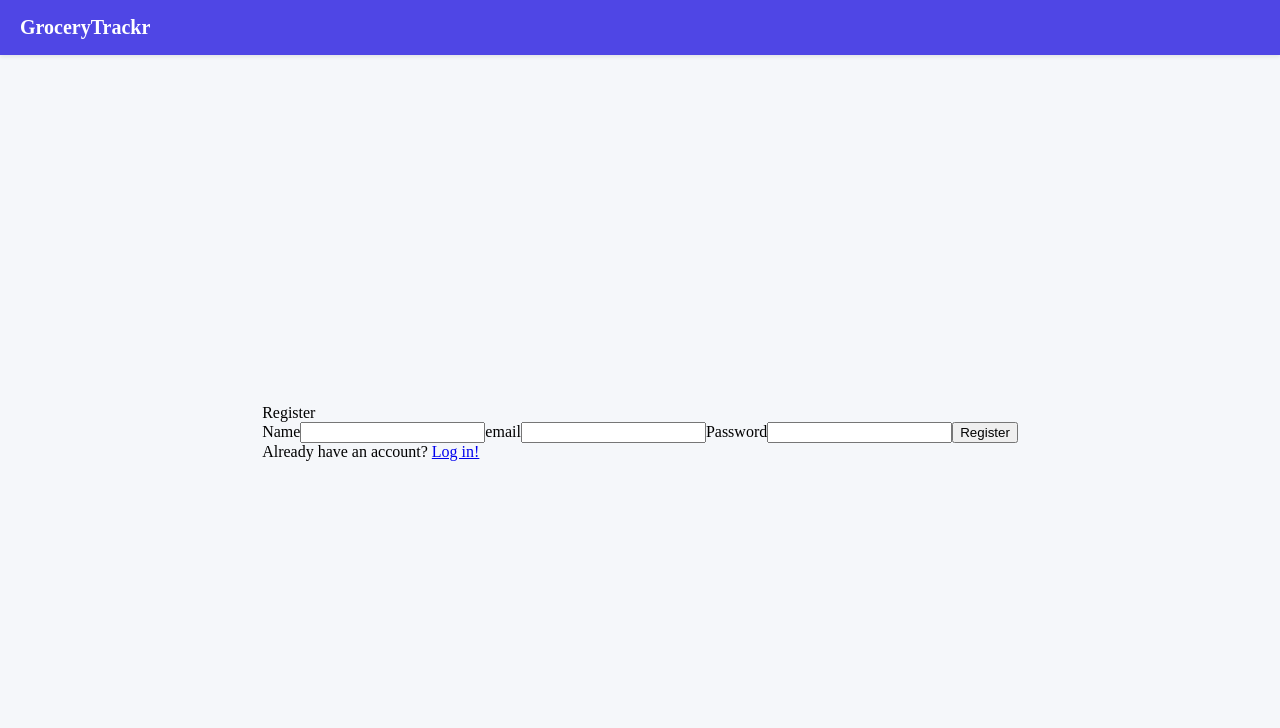
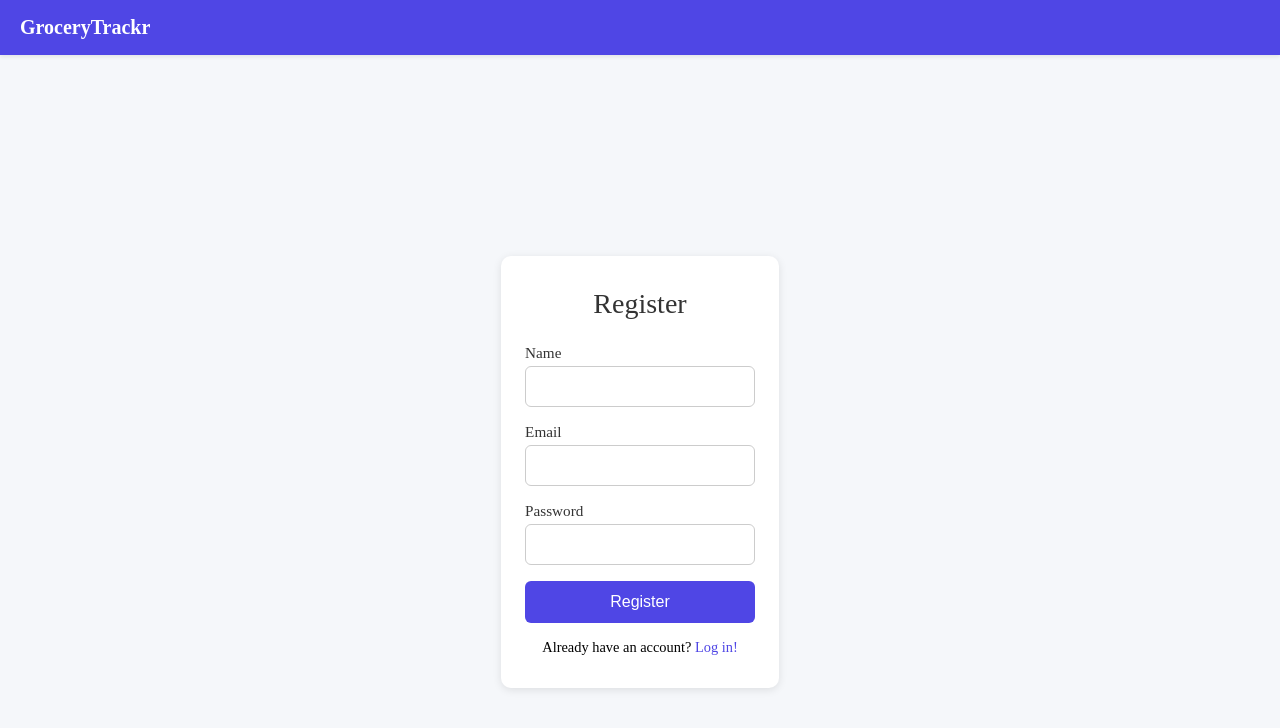
Before and after one commit to alecfaustino/grocerylist, a React (Vite) app in the folder frontend/: page /register in a window 1280 px wide. Shown: the top 728 px of the page. Built offline with nearby package versions, Linux system fonts and the light colour scheme.

Commit message:
add styles to register page

```diff
--- a/frontend/src/pages/Register.jsx
+++ b/frontend/src/pages/Register.jsx
@@ -2,6 +2,7 @@ import React from "react";
 import axios from "axios";
 import { useState } from "react";
 import { useNavigate, Link } from "react-router-dom";
+import "../styles/Register.css";
 
 const Register = () => {
   const navigate = useNavigate();
@@ -37,46 +38,41 @@ const Register = () => {
       }
     }
   };
-
-  const captureUserEmail = (e) => {
-    setUserEmail(e.target.value);
-  };
-
-  const captureUserPassword = (e) => {
-    setUserPassword(e.target.value);
-  };
-
-  const captureUserName = (e) => {
-    setUserName(e.target.value);
-  };
-
   return (
-    <div>
+    <div className="auth-container">
       <h1>Register</h1>
       <form>
         <label>Name</label>
-        <input type="text" onChange={captureUserName} value={userName}></input>
-        <label>email</label>
+        <input
+          type="text"
+          onChange={(e) => setUserName(e.target.value)}
+          value={userName}
+        />
+
+        <label>Email</label>
         <input
           type="email"
-          onChange={captureUserEmail}
-          value={userEmail}></input>
+          onChange={(e) => setUserEmail(e.target.value)}
+          value={userEmail}
+        />
+
         <label>Password</label>
         <input
           type="password"
-          onChange={captureUserPassword}
-          value={userPassword}></input>
+          onChange={(e) => setUserPassword(e.target.value)}
+          value={userPassword}
+        />
 
         <button
           type="submit"
           onClick={(e) => {
             e.preventDefault();
             handleRegister();
-            console.log("clicked Register");
           }}>
           Register
         </button>
-        <div>
+
+        <div className="auth-footer">
           Already have an account? <Link to="/login">Log in!</Link>
         </div>
       </form>
--- /dev/null
+++ b/frontend/src/styles/Register.css
@@ -0,0 +1,66 @@
+.auth-container {
+  max-width: 400px;
+  margin: 0 auto;
+  margin-top: 80px; /* enough space under navbar */
+  padding: 2rem 1.5rem;
+  background-color: #ffffff;
+  border-radius: 10px;
+  box-shadow: 0 2px 8px rgba(0, 0, 0, 0.1);
+}
+
+.auth-container h1 {
+  text-align: center;
+  margin-bottom: 1.5rem;
+  font-size: 1.75rem;
+  color: #333;
+}
+
+.auth-container form {
+  display: flex;
+  flex-direction: column;
+}
+
+.auth-container label {
+  margin-bottom: 0.25rem;
+  font-size: 0.95rem;
+  font-weight: 500;
+  color: #333;
+}
+
+.auth-container input {
+  margin-bottom: 1rem;
+  padding: 0.65rem;
+  font-size: 1rem;
+  border-radius: 6px;
+  border: 1px solid #ccc;
+}
+
+.auth-container button {
+  background-color: #4f46e5;
+  color: white;
+  padding: 0.75rem;
+  font-size: 1rem;
+  border: none;
+  border-radius: 6px;
+  cursor: pointer;
+  transition: background-color 0.3s;
+}
+
+.auth-container button:hover {
+  background-color: #4338ca;
+}
+
+.auth-container .auth-footer {
+  text-align: center;
+  margin-top: 1rem;
+  font-size: 0.9rem;
+}
+
+.auth-container .auth-footer a {
+  color: #4f46e5;
+  text-decoration: none;
+}
+
+.auth-container .auth-footer a:hover {
+  text-decoration: underline;
+}
```
